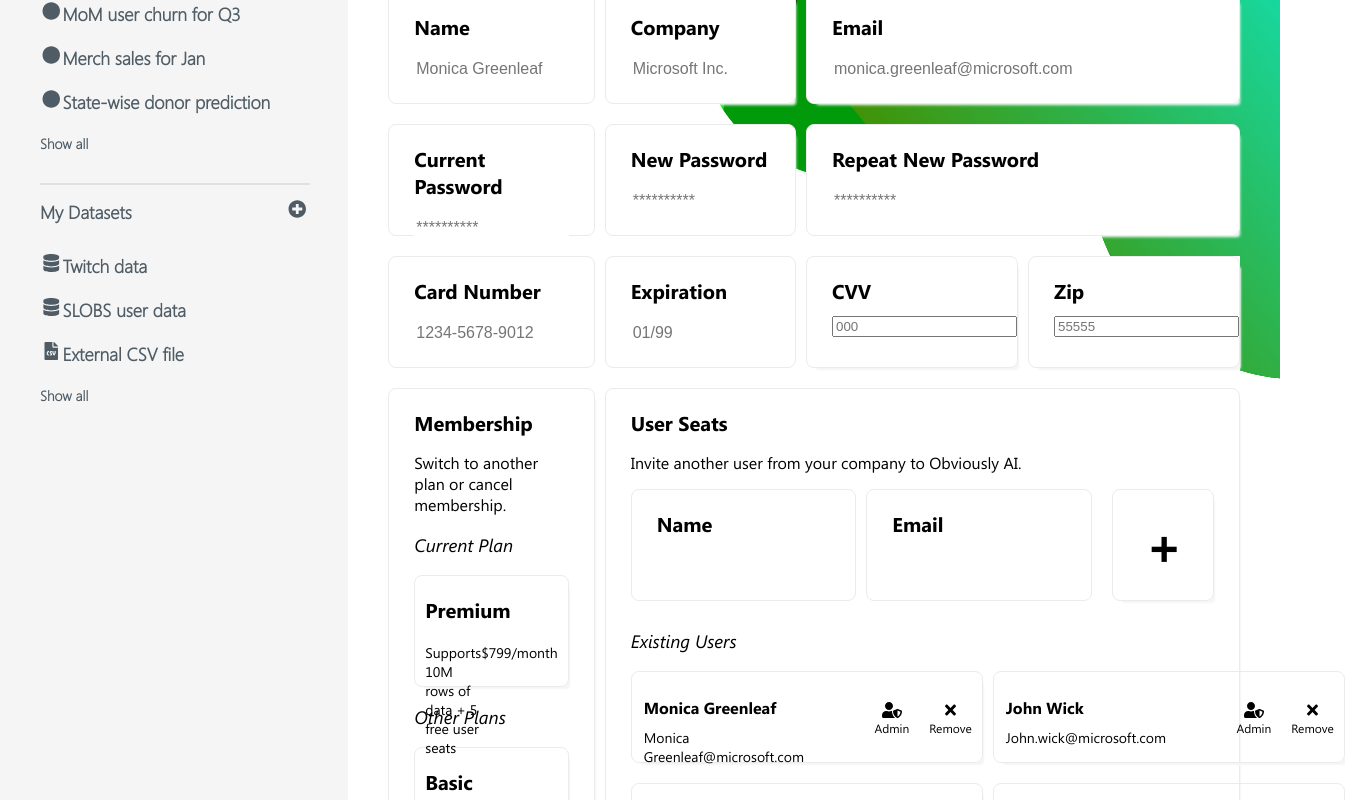
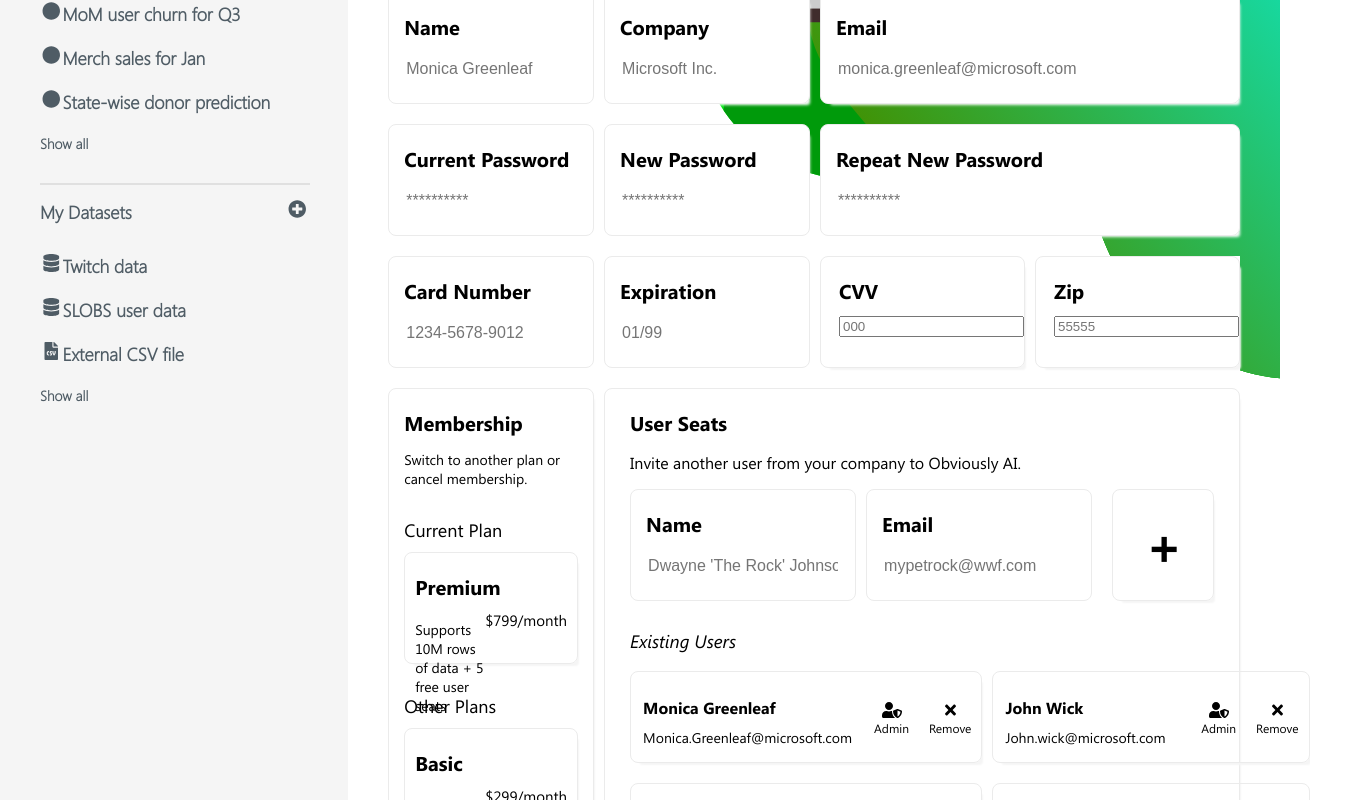
Before and after one commit to kennyle37/obviously, a React (Create React App) app: page / in a window 1280 px wide. Shown: the part 480-1280 px from the top of the page, 1345 px wide, since content can reach past the window. Built offline with nearby package versions, Linux system fonts and the light colour scheme.

Commit message:
settings page

```diff
--- a/src/index.css
+++ b/src/index.css
@@ -69,10 +69,23 @@ body {
   margin-bottom: 10px;
 }
 
+.alt-title {
+  font-size: 18px;
+  font-weight: 550;
+  margin-top: 30px;
+  margin-bottom: 10px;
+  font-family: 'Font', Fallback, sans-serif;
+}
+
 .subtitle {
   font-size: 18px;
   font-weight: 500;
   font-family: 'FontItalic', Fallback, sans-serif;
+}
+
+.description {
+  font-size: 14px;
+  font-family: 'Font', Fallback, sans-serif;
 }
 
 .header {
--- a/src/reusable/displayInput.jsx
+++ b/src/reusable/displayInput.jsx
@@ -30,7 +30,7 @@ const DisplayInput = ({ title, content, fontSize, cost, padding, columnStart, co
         }
         .price {
           margin: 0;
-          padding-top: 10px;
+          font-size: 15px;
         }
       `}</style>
     </div>
--- a/src/reusable/doubleInput.jsx
+++ b/src/reusable/doubleInput.jsx
@@ -26,7 +26,7 @@ class doubleInput extends Component {
             border: 1.5px solid var(--card-border);
             border-radius: 8px;
             box-shadow: 5px 6px 2px -4px var(--side-nav);
-            padding-left: 25px;
+            padding-left: 18px;
             height: 110px;
             margin-right: 10px;
             width: 50%;
@@ -35,7 +35,7 @@ class doubleInput extends Component {
             border: 1.5px solid var(--card-border);
             border-radius: 8px;
             box-shadow: 5px 6px 2px -4px var(--side-nav);
-            padding-left: 25px;
+            padding-left: 18px;
             height: 110px;
             width: 50%;
           }
--- a/src/reusable/existingUserCard.jsx
+++ b/src/reusable/existingUserCard.jsx
@@ -29,7 +29,7 @@ const ExistingUserCard = ({ title, content }) => {
           border-radius: 8px;
           box-shadow: 5px 6px 2px -4px var(--side-nav);
           height: 90px;
-          width: 350px;
+
           margin-bottom: 10px;
           display: flex;
           justify-content: space-between;
--- a/src/reusable/singleInput.jsx
+++ b/src/reusable/singleInput.jsx
@@ -8,7 +8,7 @@ class SingleInput extends Component {
   render() {
     let { title, fontSize, padding, columnStart, columnEnd, password, value, name, placeholder } = this.props;
     fontSize = fontSize === undefined ? '18px' : fontSize;
-    padding = padding === undefined ? '25px' : padding;
+    padding = padding === undefined ? '15px' : padding;
     password = password === undefined ? 'input' : 'password';
 
     return (
--- a/src/reusable/smallButton.jsx
+++ b/src/reusable/smallButton.jsx
@@ -13,6 +13,7 @@ const SmallButton = ({ handleClick }) => {
           margin-bottom: 10px;
           text-align: center;
           margin-left: 20px;
+          cursor: pointer;
         }
         .smallButton {
           width: 100px;
--- a/src/reusable/submit.jsx
+++ b/src/reusable/submit.jsx
@@ -13,6 +13,7 @@ const Submit = ({ handleClick, name }) => {
           background-color: var(--submit);
           margin-top: 40px;
           margin-bottom: 40px;
+          cursor: pointer;
         }
         .submit-name {
           position: relative;
--- a/src/reusable/upload.jsx
+++ b/src/reusable/upload.jsx
@@ -13,6 +13,7 @@ const Upload = ({ name }) => {
           background-color: var(--submit);
           margin-bottom: 20px;
           width: 400px;
+          cursor: pointer;
         }
         .upload-name {
           position: relative;
--- a/src/settings/membershipInfo.jsx
+++ b/src/settings/membershipInfo.jsx
@@ -5,10 +5,10 @@ const MembershipInfo = () => {
   return (
     <div className="membership-container">
       <p className="title">Membership</p>
-      <p>Switch to another plan or cancel membership.</p>
-      <p className="subtitle">Current Plan</p>
+      <p className="description">Switch to another plan or cancel membership.</p>
+      <p className="alt-title">Current Plan</p>
       <DisplayInput title="Premium" content="Supports 10M rows of data + 5 free user seats" fontSize="14px" cost="799" padding="10px"/>
-      <p className="subtitle">Other Plans</p>
+      <p className="alt-title">Other Plans</p>
       <DisplayInput title="Basic" content="Supports 500k rows of data + 1 free user seat" fontSize="14px" cost="299" padding="10px" />
       <DisplayInput title="Standard" content="Supports 5M rows of data + 3 free user seat" fontSize="14px" cost="499" padding="10px" />
       <p className="cancellation">To cancel your membership, please email us at <a href="mailto:info@obviously.ai">info@obviously.ai</a></p>
@@ -17,8 +17,8 @@ const MembershipInfo = () => {
           border: 1.5px solid var(--card-border);
           border-radius: 8px;
           box-shadow: 5px 6px 2px -4px var(--side-nav);
-          padding-left: 25px;
-          padding-right: 25px;
+          padding-left: 15px;
+          padding-right: 15px;
           height: 100%;
           }
         .cancellation {
--- a/src/settings/userSeats.jsx
+++ b/src/settings/userSeats.jsx
@@ -26,8 +26,8 @@ class UserSeats extends Component {
         <p>Invite another user from your company to Obviously AI.</p>
         <div className="userSeats-invite-container">
           <div className="userSeats-invite">
-            <SingleInput title="Name" name="name" onChange={this.handleChange} />
-            <SingleInput title="Email" name="email" onChange={this.handleChange} />
+            <SingleInput title="Name" name="name" onChange={this.handleChange} placeholder={"Dwayne 'The Rock' Johnson"}/>
+            <SingleInput title="Email" name="email" onChange={this.handleChange} placeholder="mypetrock@wwf.com"/>
           </div>
           <SmallButton handleClick={this.handleClick} />
         </div>
@@ -35,7 +35,7 @@ class UserSeats extends Component {
         <p className="subtitle">Existing Users</p>
         <div className="userSeats-offset">
           <div className="userSeats-existingUsers-container ">
-            <ExistingUserCard title="Monica Greenleaf" content="Monica Greenleaf@microsoft.com"/>
+            <ExistingUserCard title="Monica Greenleaf" content="Monica.Greenleaf@microsoft.com"/>
             <ExistingUserCard title="John Wick" content="John.wick@microsoft.com"/>
             <ExistingUserCard title="Tom Cruise" content="Tom.Cruise@microsoft.com"/>
             <ExistingUserCard title="Emma Stone" content="emmastone@microsoft.com"/>
@@ -71,6 +71,7 @@ class UserSeats extends Component {
             display: grid;
             grid-template-columns: repeat(2, 1fr);
             grid-gap: 10px;
+            width: fit-content;
           }
         `}</style>
       </div>
```
